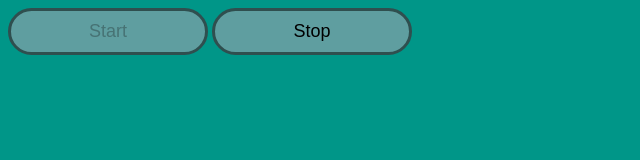
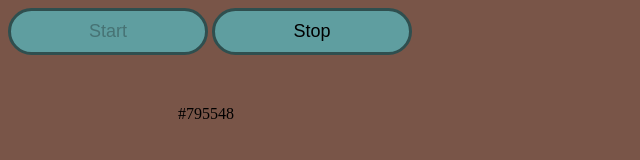
Before and after one commit to zhitnyak/goit-js-hw-11-color-switch, a plain HTML site: page index.html in a window 1280 px wide. Both pictures are taken after a click on the button "Start". Shown: the whole page, without its empty margins (0-640 px from the left). Drawn offline with Linux system fonts and the light colour scheme.

Commit message:
improved

```diff
--- a/index.html
+++ b/index.html
@@ -10,6 +10,7 @@
   <body>
     <button type="button" data-action="start">Start</button>
     <button type="button" data-action="stop">Stop</button>
+    <div class="wrapper"></div>
     <script src="./index.js"></script>
   </body>
 </html>
--- a/index.js
+++ b/index.js
@@ -1,6 +1,7 @@
 const btnStart = document.querySelector('[data-action="start"]');
 const btnStop = document.querySelector('[data-action="stop"]');
 const body = document.querySelector("body");
+const wrapper = document.querySelector(".wrapper");
 
 const colors = [
   "#FFFFFF",
@@ -16,23 +17,26 @@ let timerId = null;
 
 btnStart.addEventListener("click", onPressStart);
 btnStop.addEventListener("click", onPressStop);
-
+console.dir(btnStart);
 const randomIntegerFromInterval = (min, max) => {
   return Math.floor(Math.random() * (max - min + 1) + min);
 };
 
+function changeBodyColor() {
+  const changeColor = colors[randomIntegerFromInterval(0, colors.length - 1)];
+  body.style.backgroundColor = changeColor;
+  wrapper.textContent = `${changeColor}`;
+}
+
 function onPressStart() {
-  timerId = setInterval(() => {
-    const changeColor = randomIntegerFromInterval(0, colors.length - 1);
-    body.style.backgroundColor = colors[changeColor];
-    btnStart.disabled = true;
-  }, TIMEOUT);
+  btnStart.disabled = true;
+  console.dir(btnStart.disabled);
+
+  return (timerId = setInterval(changeBodyColor, TIMEOUT));
 }
+
 function onPressStop() {
   clearInterval(timerId);
+  timerId = 0;
   btnStart.disabled = false;
 }
-
-// function changeColorBody() {
-//   body.style.backgroundColor = randomIntegerFromInterval;
-// }
--- a/style.css
+++ b/style.css
@@ -8,3 +8,6 @@ button {
   cursor: pointer;
   font-size: 18px;
 }
+.wrapper {
+  margin: 50px 0 0 170px;
+}
```
